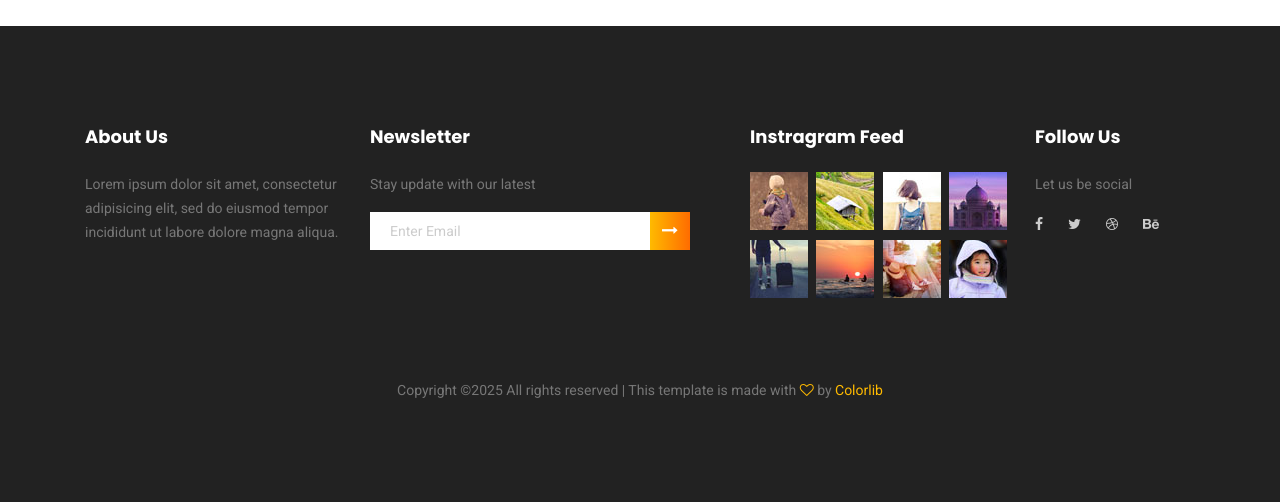
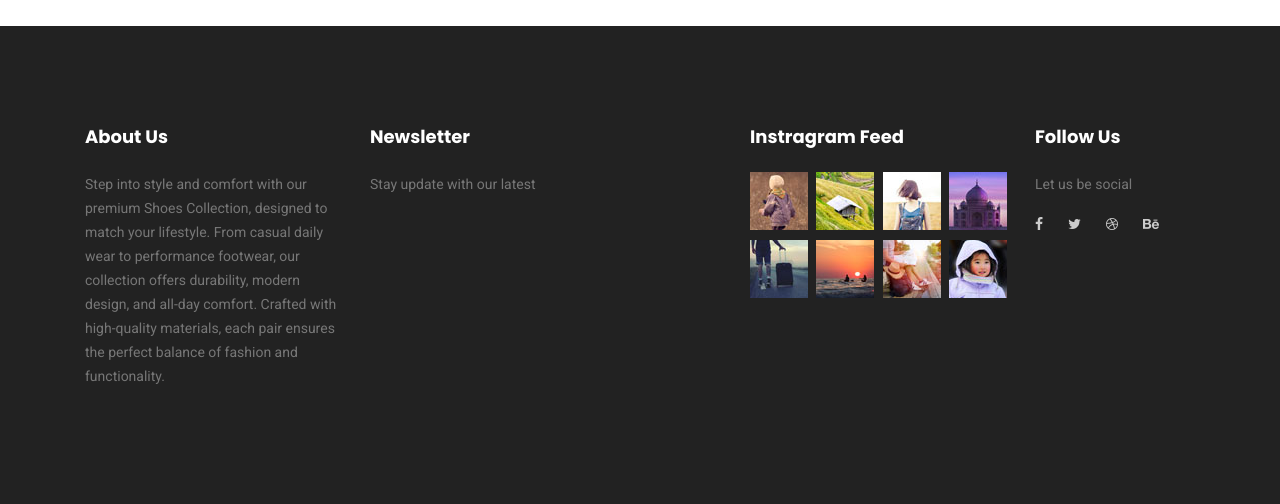
Before and after one commit to rathourpriyanshu07/Karma-Store, a Django app: page / in a window 1280 px wide. Shown: the part 1592-2096 px from the top of the page. Run offline with Django 5.2, Linux system fonts and the light colour scheme; some libraries are stand-ins or nearby versions.

Commit message:
Practice

```diff
--- a/myapp/templates/header.html
+++ b/myapp/templates/header.html
@@ -116,8 +116,10 @@
 					<div class="single-footer-widget">
 						<h6>About Us</h6>
 						<p>
-							Lorem ipsum dolor sit amet, consectetur adipisicing elit, sed do eiusmod tempor incididunt ut labore dolore
-							magna aliqua.
+							Step into style and comfort with our premium Shoes Collection, designed to match your lifestyle.
+							From casual daily wear to performance footwear, our collection offers durability,
+							modern design, and all-day comfort. Crafted with high-quality materials,
+							each pair ensures the perfect balance of fashion and functionality.
 						</p>
 					</div>
 				</div>
@@ -132,11 +134,9 @@
 
 								<div class="d-flex flex-row">
 
-									<input class="form-control" name="EMAIL" placeholder="Enter Email" onfocus="this.placeholder = ''" onblur="this.placeholder = 'Enter Email '"
-									 required="" type="email">
 
 
-									<button class="click-btn btn btn-default"><i class="fa fa-long-arrow-right" aria-hidden="true"></i></button>
+
 									<div style="position: absolute; left: -5000px;">
 										<input name="b_36c4fd991d266f23781ded980_aefe40901a" tabindex="-1" value="" type="text">
 									</div>
@@ -178,12 +178,7 @@
 					</div>
 				</div>
 			</div>
-			<div class="footer-bottom d-flex justify-content-center align-items-center flex-wrap">
-				<p class="footer-text m-0"><!-- Link back to Colorlib can't be removed. Template is licensed under CC BY 3.0. -->
-Copyright &copy;<script>document.write(new Date().getFullYear());</script> All rights reserved | This template is made with <i class="fa fa-heart-o" aria-hidden="true"></i> by <a href="https://colorlib.com" target="_blank">Colorlib</a>
-<!-- Link back to Colorlib can't be removed. Template is licensed under CC BY 3.0. -->
-</p>
-			</div>
+
 		</div>
 	</footer>
 	<!-- End footer Area -->
```
Also changed, not shown: myapp/templates/seller-header.html (+7 -11 lines), db.sqlite3.
